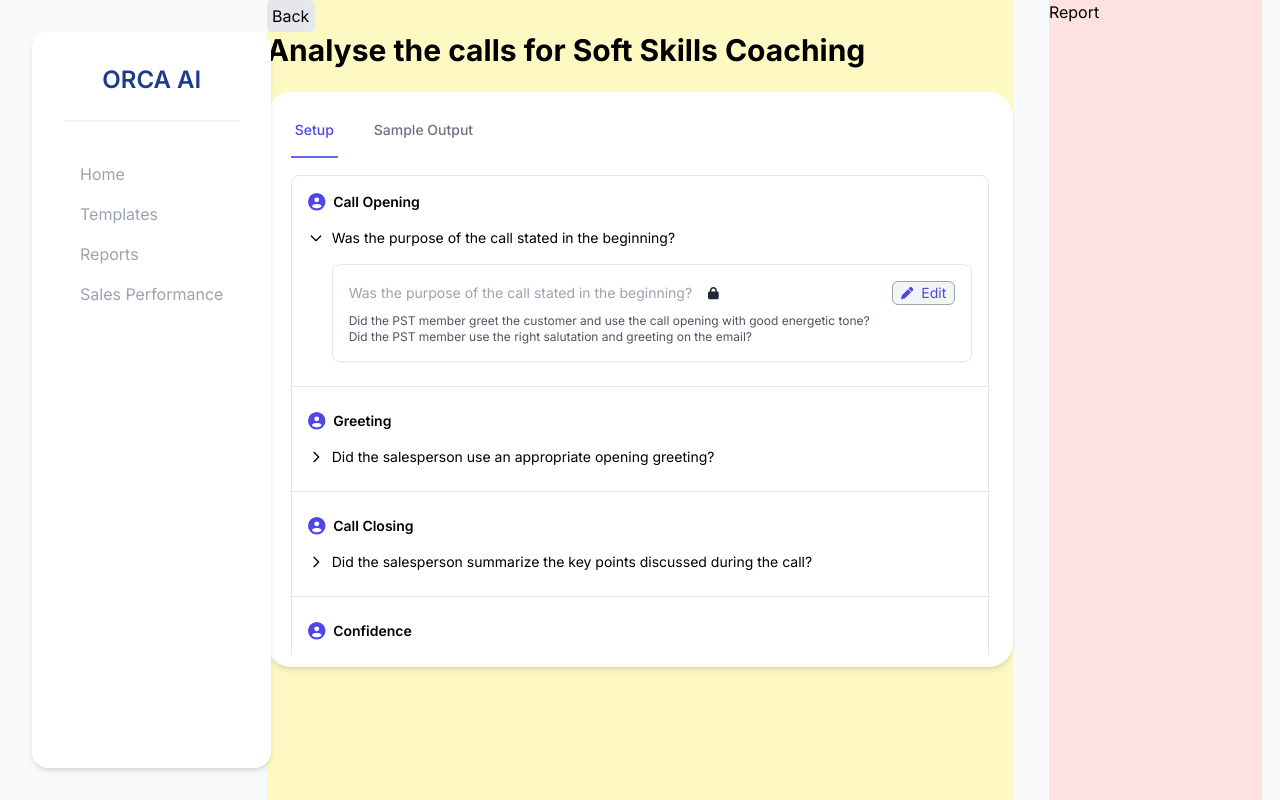
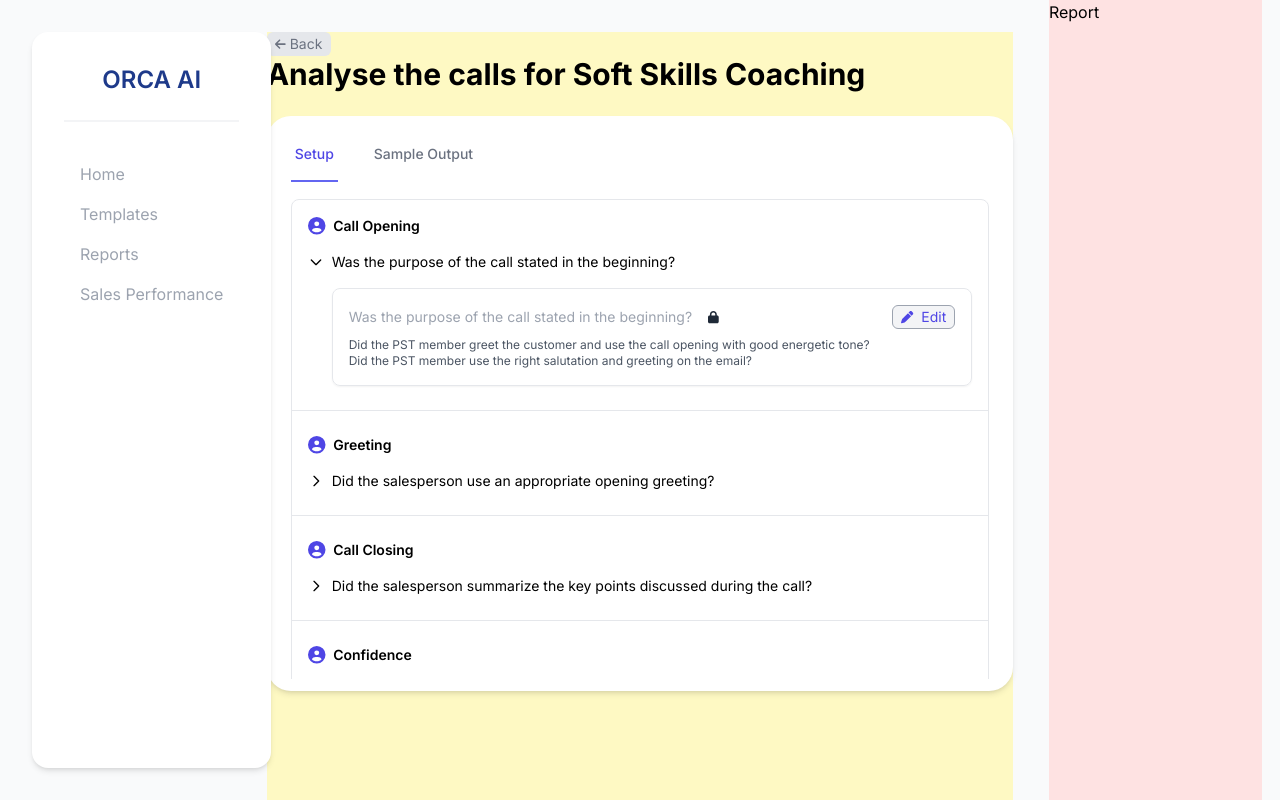
Before and after one commit to Aayushi-Agrwal/Orca.ai-assignment, a Next.js app: page / in a window 1280 px wide. Built offline with nearby package versions, Linux system fonts and the light colour scheme.

Commit message:
feat: back button

```diff
--- a/app/_components/Back.tsx
+++ b/app/_components/Back.tsx
@@ -1,7 +1,10 @@
+import { faArrowLeft } from "@fortawesome/free-solid-svg-icons";
+import { FontAwesomeIcon } from "@fortawesome/react-fontawesome";
+
 function BackButton() {
   return (
-    <div className="h-8 w-12 flex items-center justify-center rounded-md bg-gray-200">
-      Back
+    <div className="h-6 w-16 text-sm flex  gap-1 items-center justify-center rounded-md bg-gray-200 text-gray-500">
+      <FontAwesomeIcon icon={faArrowLeft} size="sm" /> Back
     </div>
   );
 }
--- a/app/_layouts/Dashboard.tsx
+++ b/app/_layouts/Dashboard.tsx
@@ -2,7 +2,7 @@ import { useState } from "react";
 import BackButton from "../_components/Back";
 import Dropdown from "../_components/Dropdown";
 import Tab from "../_components/Tabs";
-import { faCircleUser, faLock, faPen } from "@fortawesome/free-solid-svg-icons";
+import { faLock, faPen } from "@fortawesome/free-solid-svg-icons";
 import { FontAwesomeIcon } from "@fortawesome/react-fontawesome";
 
 function Dashboard() {
@@ -98,7 +98,7 @@ function Dashboard() {
   ];
 
   return (
-    <div className="w-7/12 bg-yellow-100">
+    <div className="w-7/12 bg-yellow-100 mt-8">
       <BackButton />
       <h1 className="text-3xl font-bold mb-6">
         Analyse the calls for Soft Skills Coaching
```
